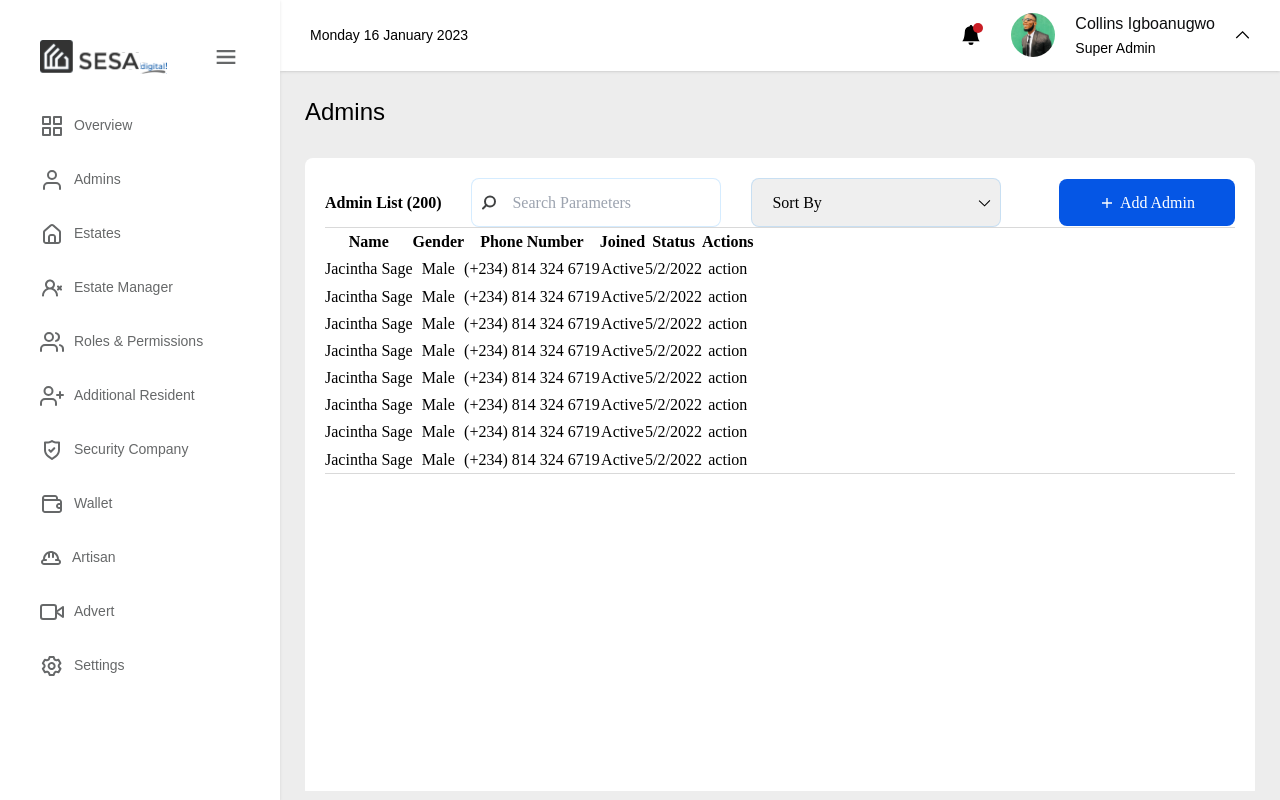
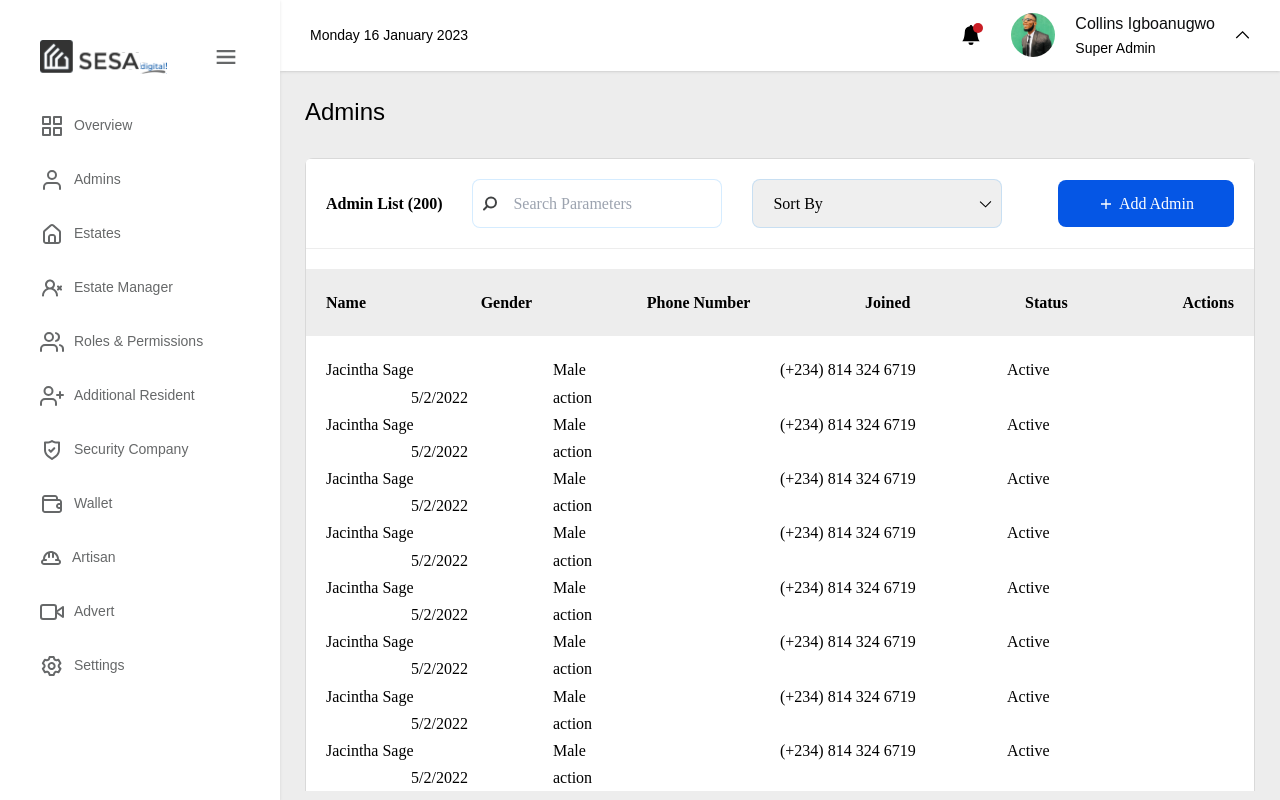
Before and after one commit to Niscolinx/sesa, a React (Vite) app: page /dashboard/admins in a window 1280 px wide. Both pictures are taken after a click on the button "Add Admin". Built offline with nearby package versions, Linux system fonts and the light colour scheme; a web font is replaced by a local one.

Commit message:
working on admin table

```diff
--- a/src/components/admins/RenderedAdmins.tsx
+++ b/src/components/admins/RenderedAdmins.tsx
@@ -104,7 +104,9 @@ function RenderedAdmins() {
                     </div>
                     <div className='caption__input'>
                         <select>
-                            <option hidden value=''>Sort By</option>
+                            <option hidden value=''>
+                                Sort By
+                            </option>
                             <option value='date'>date</option>
                             <option value='alpha'>Alpha</option>
                         </select>
@@ -114,12 +116,12 @@ function RenderedAdmins() {
                         <span>
                             <IoMdAdd />
                         </span>{' '}
-                        Add Admin
+                        <p>Add Admin</p>
                     </button>
                 </caption>
                 <div className='renderedAdmins__table'>
-                    <thead>
-                        <tr className='mb-10'>
+                    <thead className='renderedAdmins__table--head'>
+                        <tr>
                             <th>Name</th>
                             <th>Gender</th>
                             <th>Phone Number</th>
@@ -128,11 +130,11 @@ function RenderedAdmins() {
                             <th>Actions</th>
                         </tr>
                     </thead>
-                    <tbody className='text-center'>
+                    <tbody className='renderedAdmins__table--body'>
                         {fetchedUsers && fetchedUsers.length > 0 ? (
                             fetchedUsers.map((value, i) => {
                                 return (
-                                    <tr key={i} className='mx-4 py-2'>
+                                    <tr key={i}>
                                         <td>
                                             <span>{value.name}</span>
                                         </td>
@@ -158,7 +160,7 @@ function RenderedAdmins() {
                             <tr>
                                 <td>
                                     <div className='absolute w-full top-[50%]'>
-                                        <CgSpinnerTwo className='animate-spin text-orange-300 text-4xl' />
+                                        <CgSpinnerTwo className='animate-spin text-black text-4xl' />
                                     </div>
                                 </td>
                             </tr>
--- a/src/sass/components/dashboard/admins.scss
+++ b/src/sass/components/dashboard/admins.scss
@@ -32,7 +32,7 @@
         width: 100%;
         display: grid;
         align-content: flex-start;
-        padding: 2rem;
+        border: 1px solid $color-grey-1;
 
         &__caption {
             display: flex;
@@ -40,6 +40,7 @@
             justify-content: space-between;
             align-items: center;
             gap: 3rem;
+            padding: 2rem;
 
             .caption__title {
                 font-size: 1.6rem;
@@ -61,7 +62,7 @@
                 }
             }
 
-            .caption__input{
+            .caption__input {
                 position: relative;
                 display: flex;
                 align-items: center;
@@ -72,8 +73,6 @@
                     right: 1rem;
                     font-size: 1.3rem;
                 }
-
-
             }
 
             input,
@@ -84,7 +83,6 @@
                 padding: 1rem 2rem;
                 outline: none;
                 appearance: none;
-
             }
 
             button {
@@ -98,9 +96,40 @@
             display: grid;
         }
 
-        &__table{
-            border-top: 1px solid $color-grey-1;
-            border-bottom: 1px solid $color-grey-1;
+        &__table {
+            border-top: 1px solid $color-grey;
+            border-bottom: 1px solid $color-grey;
+            width: 100%;
+
+            &--body {
+                display: grid;
+                padding: 2rem;
+
+                tr {
+                    display: grid;
+                    grid-template-columns: repeat(auto-fit, minmax(20rem, 1fr));
+
+                    // td {
+                    //     text-align: left;
+                    //     width: 100%;
+                    // }
+                }
+            }
+
+            &--head {
+                background-color: $color-grey;
+                align-items: center;
+                display: grid;
+                align-items: center;
+                padding: 2rem;
+                margin-top: 2rem;
+
+                tr {
+                    display: flex;
+                    justify-content: space-between;
+                    align-content: center;
+                }
+            }
         }
     }
 
```
